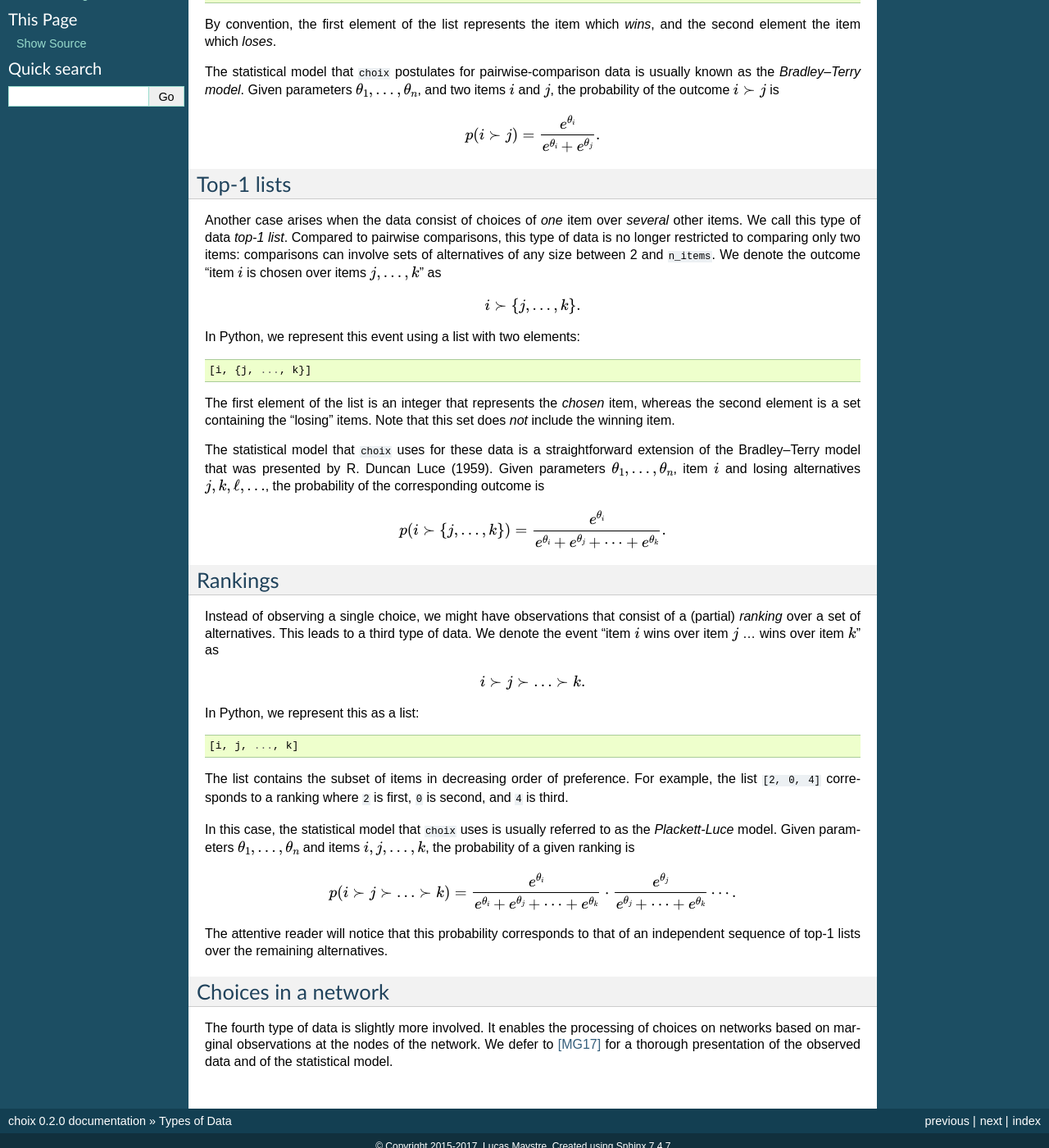
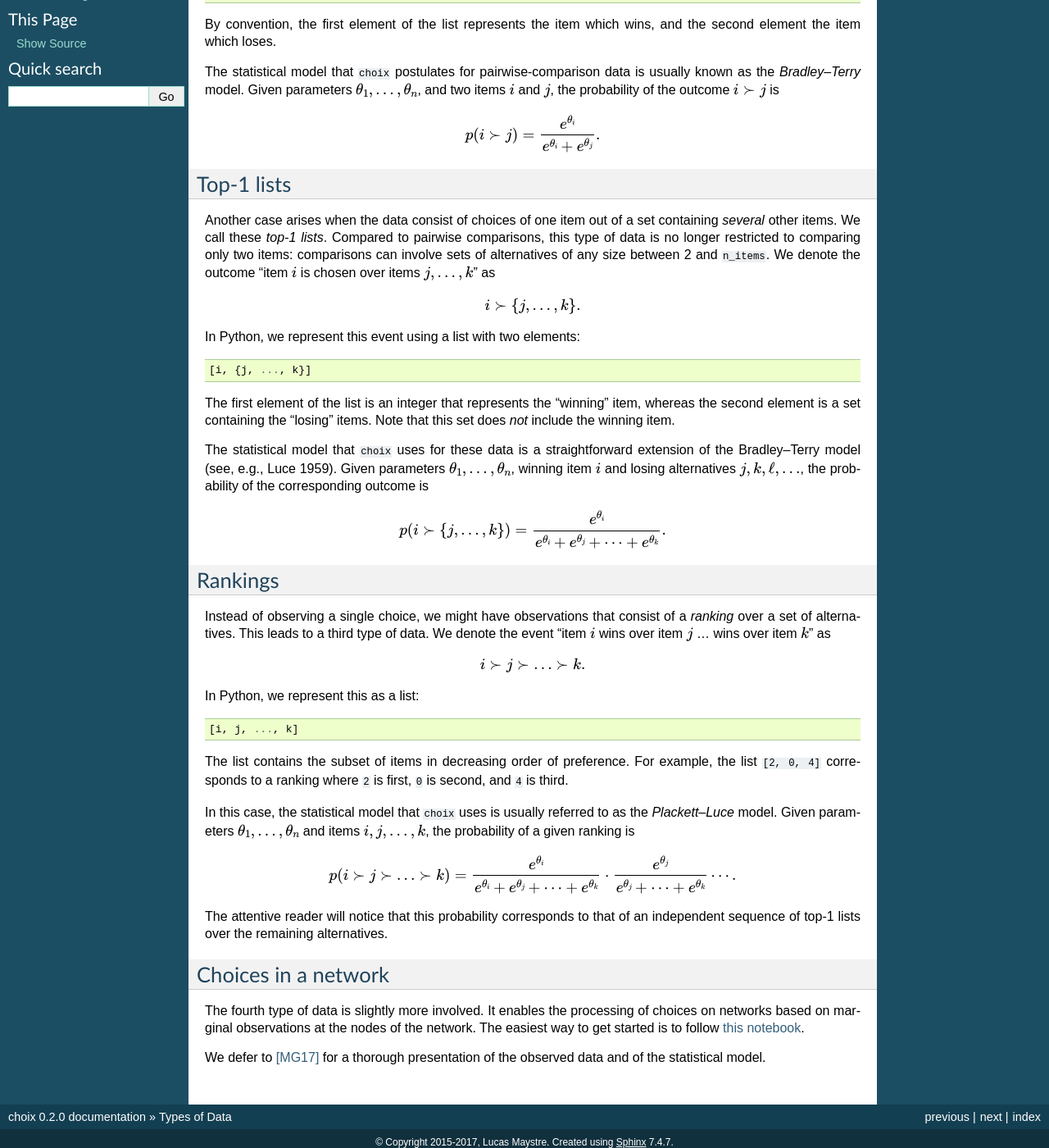
Before and after one commit to lucasmaystre/choix, a Sphinx documentation site: the page built from docs/data.rst, in a window 1280 px wide and 1400 px high, scrolled down 425 px. Shown: the whole window at 82% size. Built offline with Sphinx 7.4.7, drawn with Linux system fonts in a browser that asks for light colours.

Commit message:
Small improvements to documentation on data.
I slightly simplified and improved some of the documentation on data types.

```diff
--- a/docs/data.rst
+++ b/docs/data.rst
@@ -29,11 +29,11 @@ In Python, we simply represent this event using a list with two integers:
 
    [i, j]
 
-By convention, the first element of the list represents the item which *wins*,
-and the second element the item which *loses*.
+By convention, the first element of the list represents the item which wins,
+and the second element the item which loses.
 
 The statistical model that ``choix`` postulates for pairwise-comparison
-data is usually known as the *Bradley–Terry model*. Given parameters
+data is usually known as the *Bradley–Terry* model. Given parameters
 :math:`\theta_1, \ldots, \theta_n`, and two items :math:`i` and :math:`j`, the
 probability of the outcome :math:`i \succ j` is
 
@@ -47,8 +47,8 @@ probability of the outcome :math:`i \succ j` is
 Top-1 lists
 -----------
 
-Another case arises when the data consist of choices of *one* item over
-*several* other items. We call this type of data *top-1 list*. Compared to
+Another case arises when the data consist of choices of one item out of a set
+containing *several* other items. We call these *top-1 lists*. Compared to
 pairwise comparisons, this type of data is no longer restricted to comparing
 only two items: comparisons can involve sets of alternatives of any size
 between 2 and ``n_items``. We denote the outcome "item :math:`i` is chosen over
@@ -64,15 +64,15 @@ In Python, we represent this event using a list with two elements:
 
    [i, {j, ..., k}]
 
-The first element of the list is an integer that represents the *chosen* item,
+The first element of the list is an integer that represents the "winning" item,
 whereas the second element is a set containing the "losing" items. Note that
 this set does *not* include the winning item.
 
 The statistical model that ``choix`` uses for these data is a straightforward
-extension of the Bradley–Terry model that was presented by R. Duncan Luce
-(1959). Given parameters :math:`\theta_1, \ldots, \theta_n`, item :math:`i` and
-losing alternatives :math:`j, k, \ell, \ldots`, the probability of the
-corresponding outcome is
+extension of the Bradley–Terry model (see, e.g., Luce 1959). Given parameters
+:math:`\theta_1, \ldots, \theta_n`, winning item :math:`i` and losing
+alternatives :math:`j, k, \ell, \ldots`, the probability of the corresponding
+outcome is
 
 .. math::
 
@@ -86,9 +86,9 @@ Rankings
 --------
 
 Instead of observing a single choice, we might have observations that consist
-of a (partial) *ranking* over a set of alternatives. This leads to a third type
-of data. We denote the event "item :math:`i` wins over item :math:`j` ... wins
-over item :math:`k`" as
+of a *ranking* over a set of alternatives. This leads to a third type of data.
+We denote the event "item :math:`i` wins over item :math:`j` ... wins over item
+:math:`k`" as
 
 .. math::
 
@@ -105,7 +105,7 @@ example, the list ``[2, 0, 4]`` corresponds to a ranking where ``2`` is first,
 ``0`` is second, and ``4`` is third.
 
 In this case, the statistical model that ``choix`` uses is usually referred to
-as the *Plackett-Luce* model. Given parameters :math:`\theta_1, \ldots,
+as the *Plackett–Luce* model. Given parameters :math:`\theta_1, \ldots,
 \theta_n` and items :math:`i, j, \ldots, k`, the probability of a given ranking
 is
 
@@ -127,5 +127,8 @@ Choices in a network
 
 The fourth type of data is slightly more involved. It enables the processing of
 choices on networks based on marginal observations at the nodes of the network.
+The easiest way to get started is to follow  `this notebook
+<https://github.com/lucasmaystre/choix/tree/master/notebooks/choicerank-tutorial.ipynb>`__.
+
 We defer to [MG17]_ for a thorough presentation of the observed data and of the
 statistical model.
```
